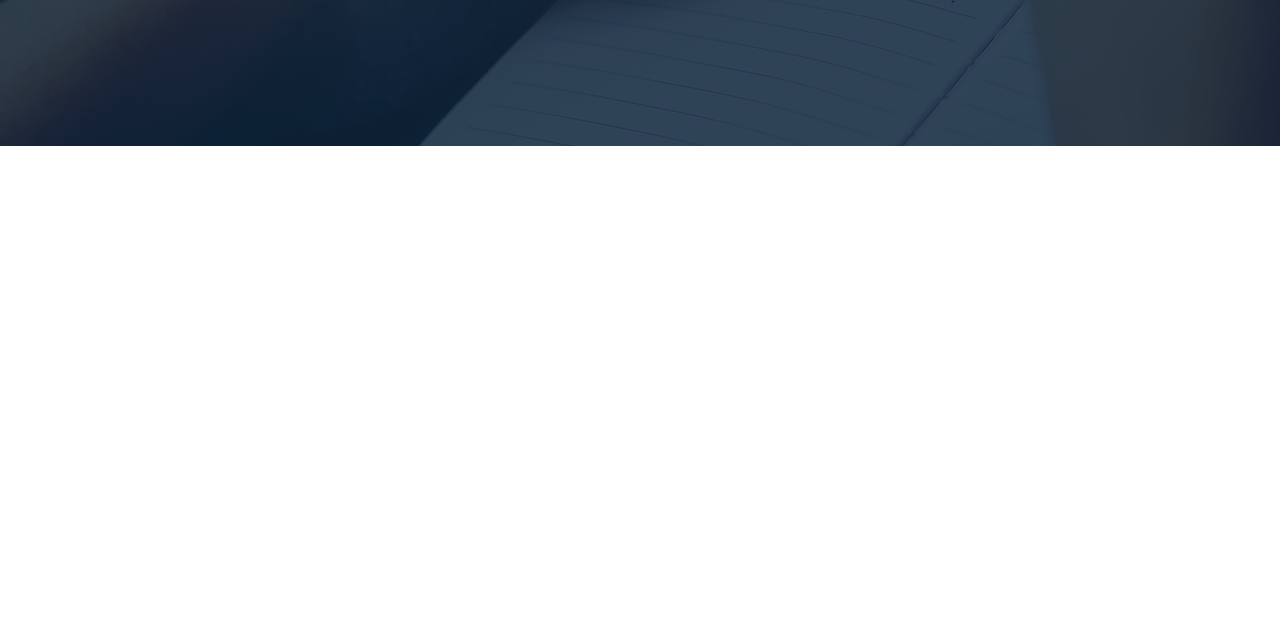
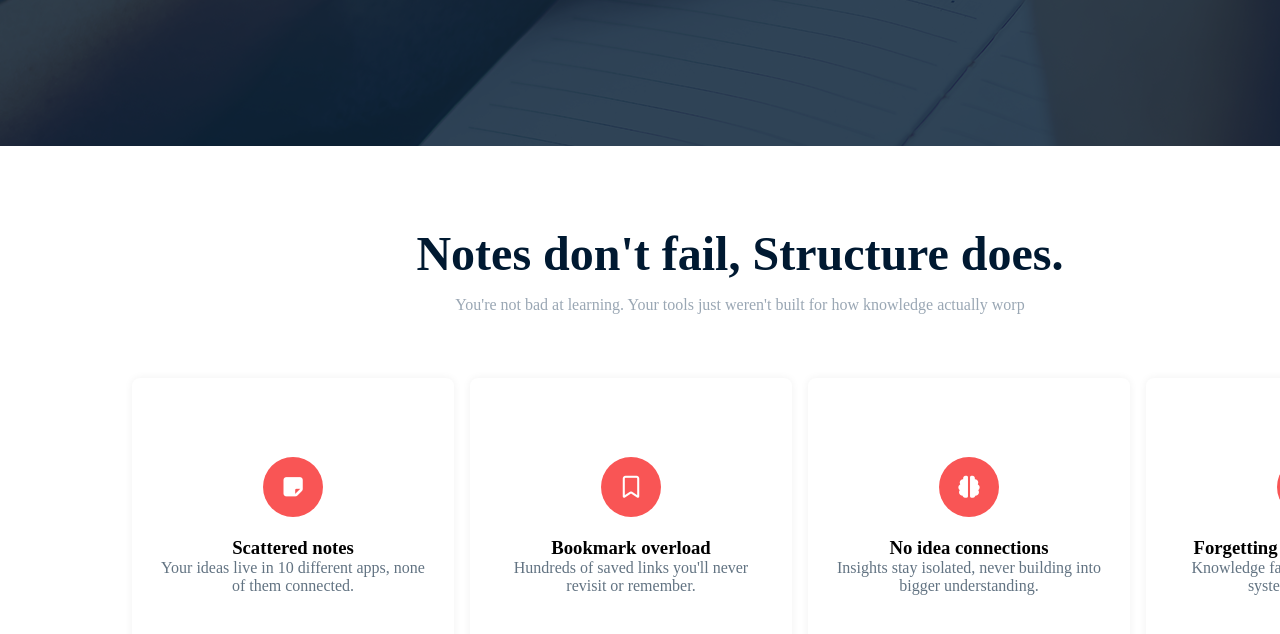
Before and after one commit to shezan16/B13-A01-Knowledge-Vault, a plain HTML site: page index.html in a window 1280 px wide. Shown: the part 620-1254 px from the top of the page. Before the commit the page ends 800 px from the top, so only its background shows below. Drawn offline with Linux system fonts and the light colour scheme.

Commit message:
struture add

```diff
--- a/index.html
+++ b/index.html
@@ -40,6 +40,42 @@
         </section>
     </header>
     <main>
+     <section class="taka">
+        <div class="tata">
+            <h1>Notes don't fail, Structure does.</h1>
+            <p >You're not bad at learning. Your tools just weren't built for how knowledge actually worp</p>
+        </div>
+        <div class="border">
+            <div class="sagar">
+                <div class="picture">
+                    <i class="fa-solid fa-note-sticky"></i>
+                </div>
+                <h3>Scattered notes</h3>
+                <p>Your ideas live in 10 different apps, none of them connected.</p>
+            </div>
+            <div class="sagar">
+                <div class="picture">
+                <i class="fa-regular fa-bookmark"></i>
+                </div>
+                <h3>Bookmark overload</h3>
+                <p>Hundreds of saved links you'll never revisit or remember.</p>
+            </div>
+            <div class="sagar">
+                <div class="picture">
+                <i class="fa-solid fa-brain"></i>
+                </div>
+                <h3>No idea connections</h3>
+                <p>Insights stay isolated, never building into bigger understanding.</p>
+            </div>
+            <div class="sagar">
+                <div class="picture">
+                <i class="fa-solid fa-circle-exclamation"></i>
+                </div>
+                <h3>Forgetting what you learned</h3>
+                <p>Knowledge fades because there's no system to retain it.</p>
+            </div>
+        </div>
+     </section>
 
     </main>
     <footer>
--- a/styles/portfolio.css
+++ b/styles/portfolio.css
@@ -118,3 +118,79 @@ nav .box a:hover{
     align-items: center;
     padding: 8px 12px 8px 12px;
 }
+.taka{
+    width: 1600px;
+    height: 448px;
+    padding: 80px 60px;
+}
+.taka .tata{
+    width: 1360px;
+    height: 152px;
+    text-align: center;
+    gap: 36;
+}
+.taka .tata h1{
+    color: #001931;
+    font-size: 48px;
+    font-weight: 700;
+    margin-bottom: 15px;
+}
+
+.taka .tata p{
+     color: #9aa7b4;
+  max-width: 700px;
+  margin: 0 auto 60px;
+  font-size: 16px;
+}
+.taka .border{
+    display: flex;
+    justify-content: center;
+    gap: 16px;
+}
+
+
+.sagar{
+width: 322px;
+height: 300px;
+display: flex;
+flex-direction: column;
+justify-content: center;
+align-items: center;
+padding: 24px;
+border-radius: 8px;
+box-shadow: 0px 0px 8px 0px rgba(0, 0, 0, 0.06);
+background: rgba(255, 255, 255, 1);
+}
+}
+
+.taka .border .sagar h3{
+    width:274px ;
+    height:29px ;
+    font-size: 24px;
+    text-align: center;
+    color:#001931;
+    margin-top: 16px;
+    margin-bottom: 16px;
+}
+.taka .border .sagar p{
+    width: 274px;
+    height: 40px;
+    font-size:16px ;
+    text-align: center;
+    color:#627382;
+}
+.sagar i{
+    font-size: 22px;
+    color: #ffffff;
+
+}
+.taka .border .sagar .picture{
+    width: 60px;
+  height: 60px;
+  background: #f95555;
+  border-radius: 50%;
+  display: flex;
+  align-items: center;
+  justify-content: center;
+  margin: 0 auto 20px;
+}
```
